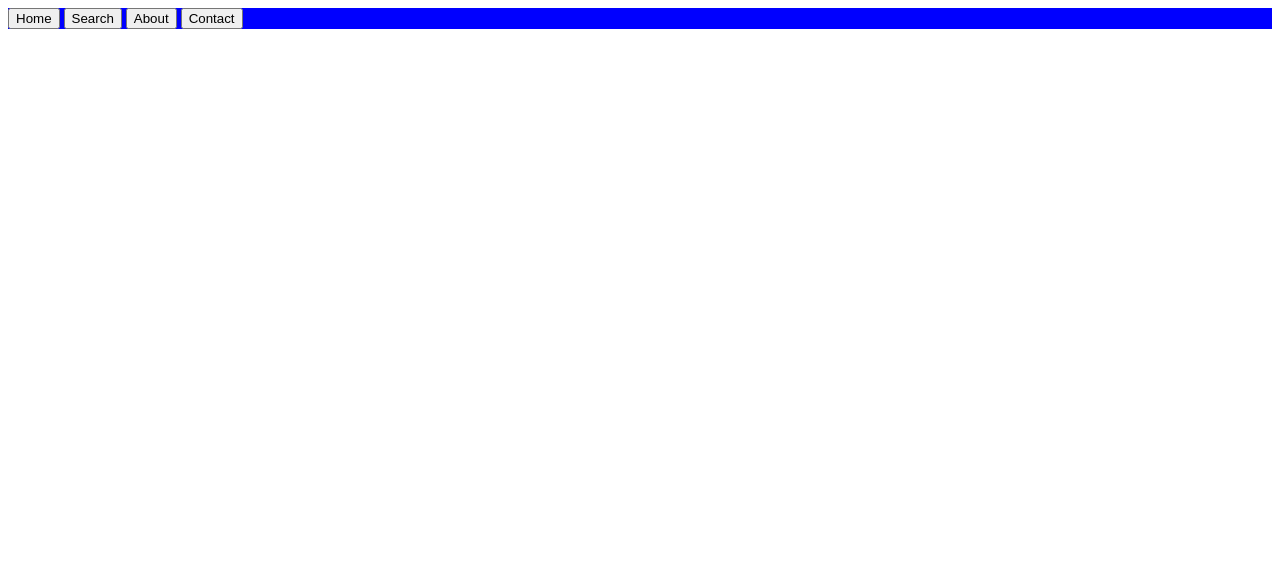
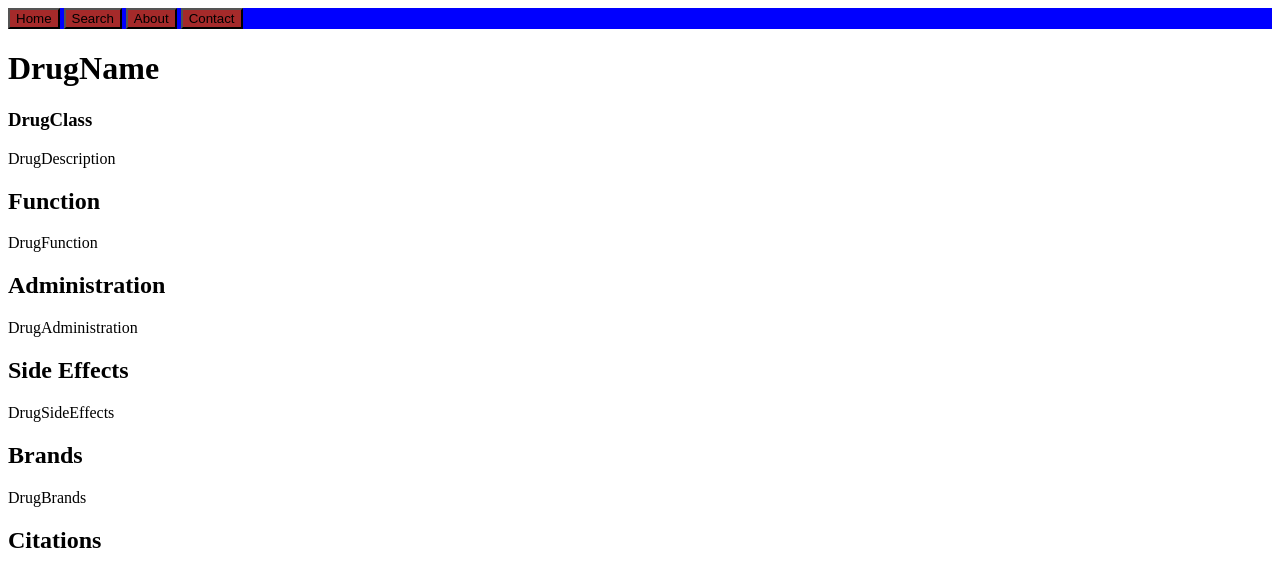
Before and after one commit to alarie-c/medidex, a Flask app: template website/templates/home.html in a window 1280 px wide. Shown: the top 587 px of the page. Run offline with Flask 3, Linux system fonts and the light colour scheme; the template is opened without the code that fills it, so the values that code supplies are empty.

Commit message:
Testing template parameters & extending base.html

```diff
--- a/website/static/styles.css
+++ b/website/static/styles.css
@@ -1,3 +1,8 @@
-.navbar {
+.nav {
     background-color: blue;
 }
+
+.nav-button {
+    background-color: brown;
+    font-size: 32;
+}
--- a/website/templates/base.html
+++ b/website/templates/base.html
@@ -4,14 +4,39 @@
     <meta charset="UTF-8">
     <meta name="viewport" content="width=device-width, initial-scale=1.0">
     <title>{% block title %}Home - MediDex{% endblock %}</title>
-    <link rel="stylesheet" href="..static/styles.css">
+    <link href="../static/styles.css" rel="stylesheet" type="text/css" />
 </head>
 <body>
-    <nav class="navbar">
+    <header class="nav">
         <button class="nav-button">Home</button>
         <button class="nav-button">Search</button>
         <button class="nav-button">About</button>
         <button class="nav-button">Contact</button>
-    </nav>
+    </header>
+
+    <!-- This is the title/class/desc of the drug -->
+    <h1 class="drug-name">{% block name %}DrugName{% endblock %}</h1>
+    <h3 class="drug-class">{% block clas %}DrugClass{% endblock %}</h2>
+    <p class="drug-desc">{% block desc %}DrugDescription{% endblock %}</p>
+
+    <!-- Function --> <h2 class="drug-header">Function</h2>
+    <p class="drug-desc">{% block func %}DrugFunction{% endblock %}</p>
+
+    <!-- Administration --> <h2 class="drug-header">Administration</h2>
+    <p class="drug-desc">{% block admin %}DrugAdministration{% endblock %}</p>
+
+    <!-- Side Effects --> <h2 class="drug-header">Side Effects</h2>
+    <p class="drug-desc">{% block effects %}DrugSideEffects{% endblock %}</p>
+
+    <!-- Brands --> <h2 class="drug-header">Brands</h2>
+    <p class="drug-desc">{% block brands %}DrugBrands{% endblock %}</p>
+
+    <!-- Information ctiations -->
+    <h2 class="drug-header">Citations</h2>
+    <!-- <div class="citation">
+        <h3>National Library of Medicine</h3>
+        <p>medlineplus.gov</p>
+        <p>View source: https://medlineplus.gov/druginfo/meds/a601209.html</p>
+    </div> -->
 </body>
 </html>
```
Also changed, not shown: website/templates/ae0.html (added, +30 -0 lines), website/views.py (+18 -0 lines).
